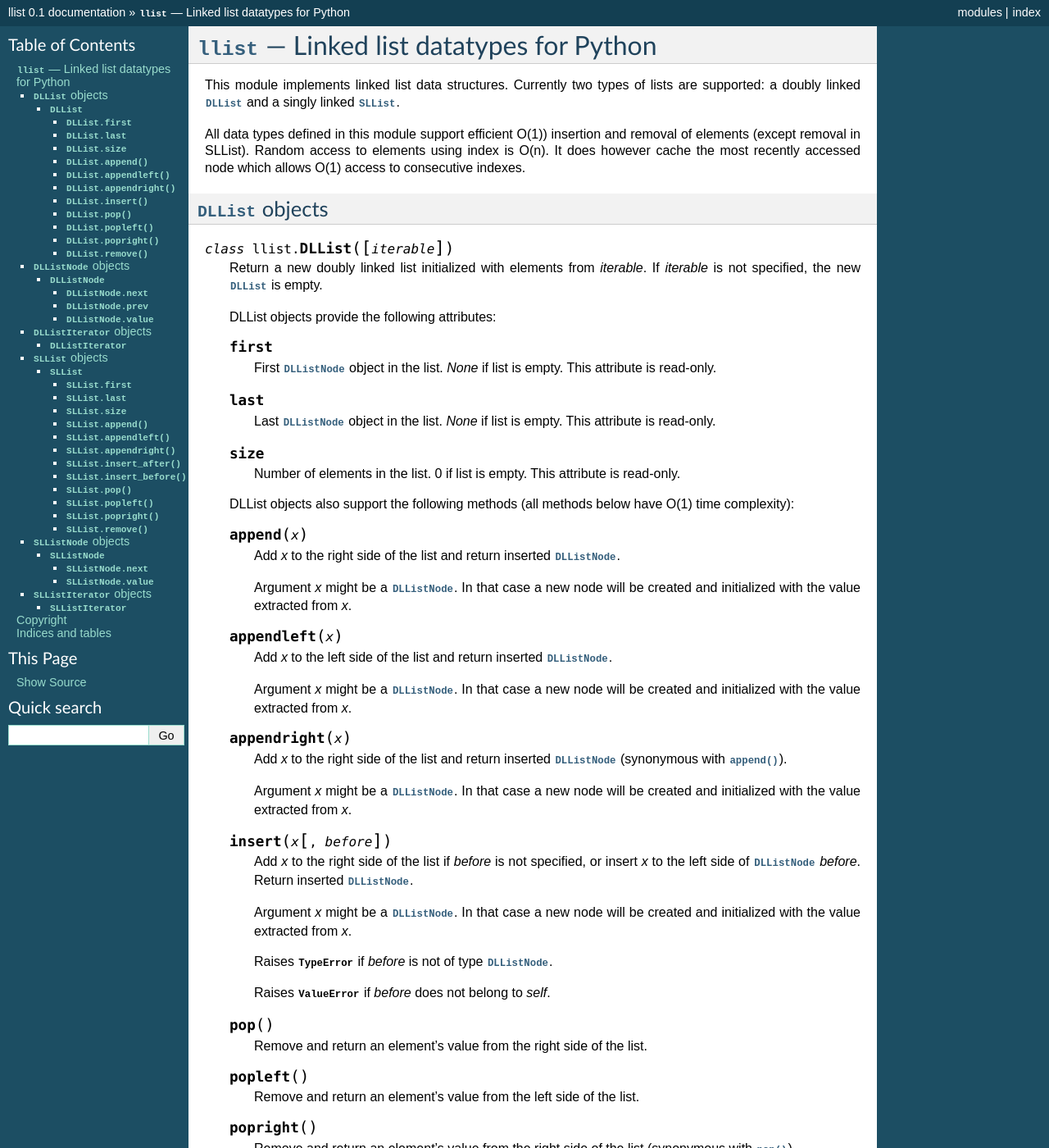
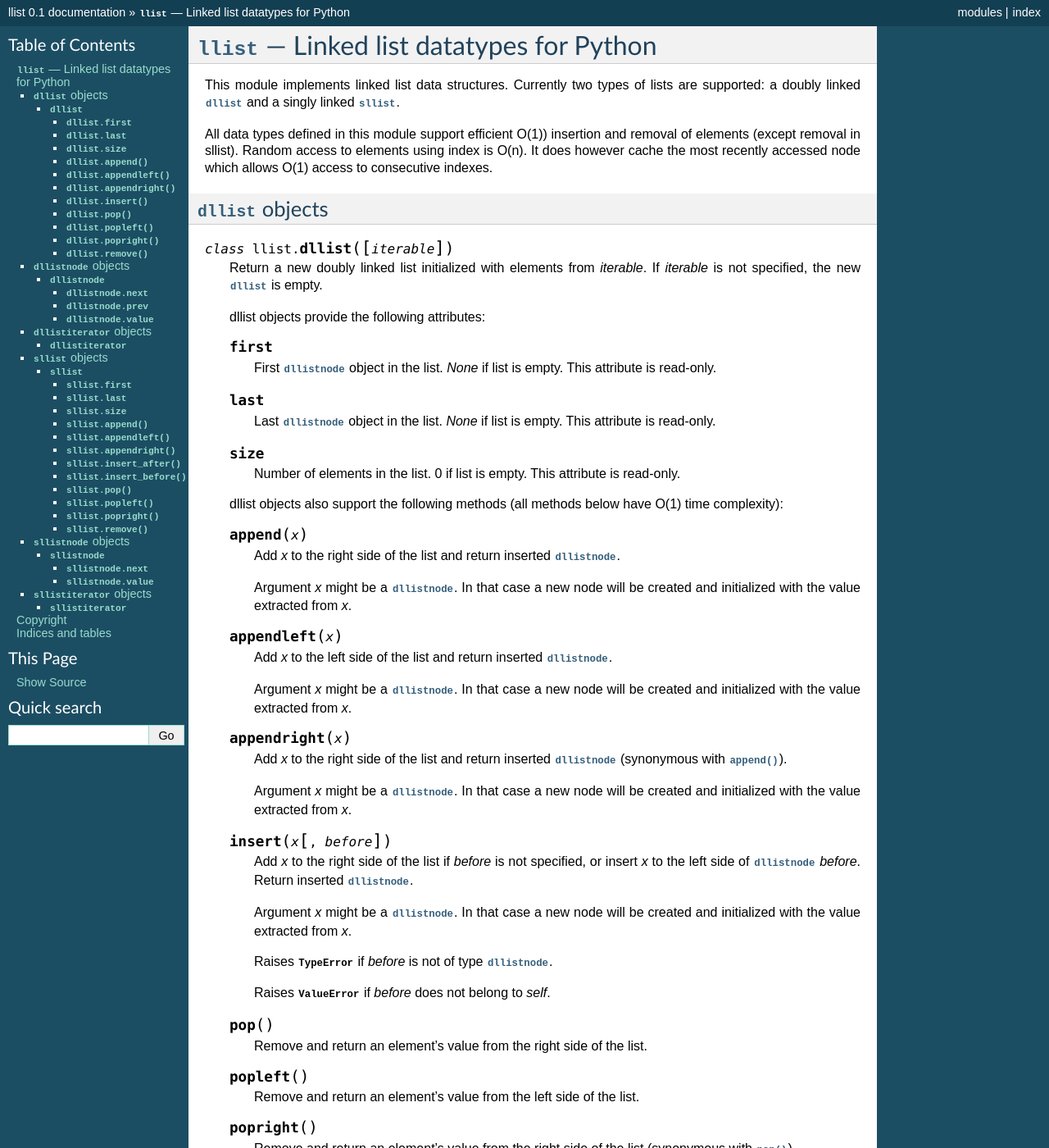
Before and after one commit to ajakubek/python-llist, a Sphinx documentation site: the page built from docs/index.rst, in a window 1280 px wide and 1400 px high. Shown: the whole window at 82% size. Built offline with Sphinx 7.4.7, drawn with Linux system fonts in a browser that asks for light colours; some of the changed text lies outside the part shown.

Commit message:
Decapitalization of class names

```diff
--- a/docs/index.rst
+++ b/docs/index.rst
@@ -13,32 +13,32 @@
 .. moduleauthor:: Rafał Gałczyński <rafal.galczynski@gmail.com>
 
 This module implements linked list data structures.
-Currently two types of lists are supported: a doubly linked :class:`DLList`
-and a singly linked :class:`SLList`.
+Currently two types of lists are supported: a doubly linked :class:`dllist`
+and a singly linked :class:`sllist`.
 
 All data types defined in this module support efficient O(1)) insertion
-and removal of elements (except removal in SLList).
+and removal of elements (except removal in sllist).
 Random access to elements using index is O(n). It does however cache the most
 recently accessed node which allows O(1) access to consecutive indexes.
 
-:class:`DLList` objects
+:class:`dllist` objects
 -----------------------
 
-.. class:: DLList([iterable])
+.. class:: dllist([iterable])
 
    Return a new doubly linked list initialized with elements from *iterable*.
-   If *iterable* is not specified, the new :class:`DLList` is empty.
+   If *iterable* is not specified, the new :class:`dllist` is empty.
 
-   DLList objects provide the following attributes:
+   dllist objects provide the following attributes:
 
    .. attribute:: first
 
-      First :class:`DLListNode` object in the list. `None` if list is empty.
+      First :class:`dllistnode` object in the list. `None` if list is empty.
       This attribute is read-only.
 
    .. attribute:: last
 
-      Last :class:`DLListNode` object in the list. `None` if list is empty.
+      Last :class:`dllistnode` object in the list. `None` if list is empty.
       This attribute is read-only.
 
    .. attribute:: size
@@ -46,44 +46,44 @@ recently accessed node which allows O(1) access to consecutive indexes.
       Number of elements in the list. 0 if list is empty.
       This attribute is read-only.
 
-   DLList objects also support the following methods (all methods below have
+   dllist objects also support the following methods (all methods below have
    O(1) time complexity):
 
    .. method:: append(x)
 
       Add *x* to the right side of the list and return inserted
-      :class:`DLListNode`.
+      :class:`dllistnode`.
 
-      Argument *x* might be a :class:`DLListNode`. In that case a new
+      Argument *x* might be a :class:`dllistnode`. In that case a new
       node will be created and initialized with the value extracted from *x*.
 
    .. method:: appendleft(x)
 
       Add *x* to the left side of the list and return inserted
-      :class:`DLListNode`.
+      :class:`dllistnode`.
 
-      Argument *x* might be a :class:`DLListNode`. In that case a new
+      Argument *x* might be a :class:`dllistnode`. In that case a new
       node will be created and initialized with the value extracted from *x*.
 
    .. method:: appendright(x)
 
       Add *x* to the right side of the list and return inserted
-      :class:`DLListNode` (synonymous with :meth:`append`).
+      :class:`dllistnode` (synonymous with :meth:`append`).
 
-      Argument *x* might be a :class:`DLListNode`. In that case a new
+      Argument *x* might be a :class:`dllistnode`. In that case a new
       node will be created and initialized with the value extracted from *x*.
 
    .. method:: insert(x, [before])
 
       Add *x* to the right side of the list if *before* is not specified,
-      or insert *x* to the left side of :class:`DLListNode` *before*.
-      Return inserted :class:`DLListNode`.
+      or insert *x* to the left side of :class:`dllistnode` *before*.
+      Return inserted :class:`dllistnode`.
 
-      Argument *x* might be a :class:`DLListNode`. In that case a new
+      Argument *x* might be a :class:`dllistnode`. In that case a new
       node will be created and initialized with the value extracted from *x*.
 
       Raises :exc:`TypeError` if *before* is not of type
-      :class:`DLListNode`.
+      :class:`dllistnode`.
 
       Raises :exc:`ValueError` if *before* does not belong to *self*.
 
@@ -105,13 +105,13 @@ recently accessed node which allows O(1) access to consecutive indexes.
       Remove *node* from the list and return the element which was
       stored in it.
 
-      Raises :exc:`TypeError` if *node* is not of type :class:`DLListNode`.
+      Raises :exc:`TypeError` if *node* is not of type :class:`dllistnode`.
 
       Raises :exc:`ValueError` if *self* is empty, or *node* does
       not belong to *self*.
 
 
-   In addition to these methods, DLList supports iteration, ``cmp(l1, l2)``,
+   In addition to these methods, dllist supports iteration, ``cmp(l1, l2)``,
    constant time ``len(l)``, and subscript references ``l[1234]`` for
    accessing elements by index.
 
@@ -120,18 +120,18 @@ recently accessed node which allows O(1) access to consecutive indexes.
    Note that inserting/deleting a node in the middle of the list will
    invalidate this cache.
 
-   Subscript references like ``n = l[1234]`` return a :class:`DLListNode`
+   Subscript references like ``n = l[1234]`` return a :class:`dllistnode`
    object, and not a value stored at that location.
 
    Example:
 
    .. doctest::
 
-      >>> from llist import DLList, DLListNode
+      >>> from llist import dllist, dllistnode
 
-      >>> empty_lst = DLList()          # create an empty list
+      >>> empty_lst = dllist()          # create an empty list
       >>> print empty_lst
-      DLList()
+      dllist()
 
       >>> print len(empty_lst)          # display length of the list
       0
@@ -143,9 +143,9 @@ recently accessed node which allows O(1) access to consecutive indexes.
       >>> print empty_lst.last          # display the last node (nonexistent)
       None
 
-      >>> lst = DLList([1, 2, 3])       # create and initialize a list
+      >>> lst = dllist([1, 2, 3])       # create and initialize a list
       >>> print lst                     # display elements in the list
-      DLList([1, 2, 3])
+      dllist([1, 2, 3])
 
       >>> print len(lst)                # display length of the list
       3
@@ -153,15 +153,15 @@ recently accessed node which allows O(1) access to consecutive indexes.
       3
 
       >>> print lst[0]                  # access nodes by index
-      DLListNode(1)
+      dllistnode(1)
       >>> print lst[1]
-      DLListNode(2)
+      dllistnode(2)
       >>> print lst[2]
-      DLListNode(3)
+      dllistnode(3)
 
       >>> node = lst.first              # get the first node (same as lst[0])
       >>> print node
-      DLListNode(1)
+      dllistnode(1)
 
       >>> print node.value              # get value of node
       1
@@ -170,75 +170,75 @@ recently accessed node which allows O(1) access to consecutive indexes.
       >>> print node.prev               # get the previous node (nonexistent)
       None
       >>> print node.next               # get the next node
-      DLListNode(2)
+      dllistnode(2)
       >>> print node.next.value         # get value of the next node
       2
 
       >>> lst.appendright(4)            # append value to the right side of the list
-      <DLListNode(4)>
+      <dllistnode(4)>
       >>> print lst
-      DLList([1, 2, 3, 4])
-      >>> new_node = DLListNode(5)
+      dllist([1, 2, 3, 4])
+      >>> new_node = dllistnode(5)
       >>> lst.appendright(new_node)     # append value from a node
-      <DLListNode(5)>
+      <dllistnode(5)>
       >>> print lst
-      DLList([1, 2, 3, 4, 5])
+      dllist([1, 2, 3, 4, 5])
       >>> lst.appendleft(0)             # append value to the left side of the list
-      <DLListNode(0)>
+      <dllistnode(0)>
       >>> print lst
-      DLList([0, 1, 2, 3, 4, 5])
+      dllist([0, 1, 2, 3, 4, 5])
 
       >>> node = lst[2]
       >>> lst.insert(1.5, node)         # insert 1.5 before node
-      <DLListNode(1.5)>
+      <dllistnode(1.5)>
       >>> print lst
-      DLList([0, 1, 1.5, 2, 3, 4, 5])
+      dllist([0, 1, 1.5, 2, 3, 4, 5])
       >>> lst.insert(6)                 # append value to the right side of the list
-      <DLListNode(6)>
+      <dllistnode(6)>
       >>> print lst
-      DLList([0, 1, 1.5, 2, 3, 4, 5, 6])
+      dllist([0, 1, 1.5, 2, 3, 4, 5, 6])
 
       >>> lst.popleft()                 # remove leftmost node from the list
       0
       >>> print lst
-      DLList([1, 1.5, 2, 3, 4, 5, 6])
+      dllist([1, 1.5, 2, 3, 4, 5, 6])
       >>> lst.popright()                # remove rightmost node from the list
       6
       >>> print lst
-      DLList([1, 1.5, 2, 3, 4, 5])
+      dllist([1, 1.5, 2, 3, 4, 5])
       >>> node = lst[1]
       >>> lst.remove(node)              # remove 2nd node from the list
       1.5
       >>> print lst
-      DLList([1, 2, 3, 4, 5])
-      >>> foreign_node = DLListNode()   # create an unassigned node
+      dllist([1, 2, 3, 4, 5])
+      >>> foreign_node = dllistnode()   # create an unassigned node
       >>> lst.remove(foreign_node)      # try to remove node not present in the list
       Traceback (most recent call last):
         File "/usr/lib/python2.6/doctest.py", line 1253, in __run
           compileflags, 1) in test.globs
         File "<doctest default[39]>", line 1, in <module>
           lst.remove(foreign_node)
-      ValueError: DLListNode belongs to another list
+      ValueError: dllistnode belongs to another list
 
-      >>> cmp(DLList(), DLList([]))     # list comparison (lexicographical order)
+      >>> cmp(dllist(), dllist([]))     # list comparison (lexicographical order)
       0
-      >>> cmp(DLList([1, 2, 3]), DLList([1, 3, 3]))
+      >>> cmp(dllist([1, 2, 3]), dllist([1, 3, 3]))
       -1
-      >>> cmp(DLList([1, 2]), DLList([1, 2, 3]))
+      >>> cmp(dllist([1, 2]), dllist([1, 2, 3]))
       -1
-      >>> cmp(DLList([1, 2, 3]), DLList())
+      >>> cmp(dllist([1, 2, 3]), dllist())
       1
 
 
-:class:`DLListNode` objects
+:class:`dllistnode` objects
 ---------------------------
 
-.. class:: DLListNode([value])
+.. class:: dllistnode([value])
 
    Return a new doubly linked list node, initialized (optionally)
    with *value*.
 
-   DLListNode objects provide the following attributes:
+   dllistnode objects provide the following attributes:
 
    .. attribute:: next
 
@@ -256,50 +256,50 @@ recently accessed node which allows O(1) access to consecutive indexes.
    the :meth:`__call__()` method (using standard ``node()`` syntax).
 
 
-:class:`DLListIterator` objects
+:class:`dllistiterator` objects
 -------------------------------
 
-.. class:: DLListIterator
+.. class:: dllistiterator
 
    Return a new doubly linked list iterator.
 
-   DLListIterator objects are not meant to be created by user.
-   They are returned by the :meth:`DLList.__iter__()` method to hold
+   dllistiterator objects are not meant to be created by user.
+   They are returned by the :meth:`dllist.__iter__()` method to hold
    iteration state.
 
-   Note that iteration using :class:`DLListIterator` interface will
-   directly yield values stored in nodes, not :class:`DLListNode`
+   Note that iteration using :class:`dllistiterator` interface will
+   directly yield values stored in nodes, not :class:`dllistnode`
    objects.
 
    Example:
 
    .. doctest::
 
-      >>> from llist import DLList
-      >>> lst = DLList([1, 2, 3])
+      >>> from llist import dllist
+      >>> lst = dllist([1, 2, 3])
       >>> for value in lst:
       ...     print value * 2,
       2 4 6
 
 
-:class:`SLList` objects
+:class:`sllist` objects
 -----------------------
 
-.. class:: SLList([iterable])
+.. class:: sllist([iterable])
 
    Return a new singly linked list initialized with elements from *iterable*.
-   If *iterable* is not specified, the new :class:`SLList` is empty.
+   If *iterable* is not specified, the new :class:`sllist` is empty.
 
-   SLList objects provide the following attributes:
+   sllist objects provide the following attributes:
 
    .. attribute:: first
 
-      First :class:`SLListNode` object in the list. `None` if list is empty.
+      First :class:`sllistnode` object in the list. `None` if list is empty.
       This attribute is read-only.
 
    .. attribute:: last
 
-      Last :class:`SLListNode` object in the list. `None` if list is empty.
+      Last :class:`sllistnode` object in the list. `None` if list is empty.
       This attribute is read-only.
 
    .. attribute:: size
@@ -307,14 +307,14 @@ recently accessed node which allows O(1) access to consecutive indexes.
       Number of elements in the list. 0 if list is empty.
       This attribute is read-only.
 
-   SLList objects also support the following methods:
+   sllist objects also support the following methods:
 
    .. method:: append(x)
 
       Add *x* to the right side of the list and return inserted
-      :class:`SLListNode`.
+      :class:`sllistnode`.
 
-      Argument *x* might be a :class:`SLListNode`. In that case a new
+      Argument *x* might be a :class:`sllistnode`. In that case a new
       node will be created and initialized with the value extracted from *x*.
 
       This method has O(1) complexity.
@@ -322,9 +322,9 @@ recently accessed node which allows O(1) access to consecutive indexes.
    .. method:: appendleft(x)
 
       Add *x* to the left side of the list and return inserted
-      :class:`SLListNode`.
+      :class:`sllistnode`.
 
-      Argument *x* might be a :class:`SLListNode`. In that case a new
+      Argument *x* might be a :class:`sllistnode`. In that case a new
       node will be created and initialized with the value extracted from *x*.
 
       This method has O(1) complexity.
@@ -332,32 +332,32 @@ recently accessed node which allows O(1) access to consecutive indexes.
    .. method:: appendright(x)
 
       Add *x* to the right side of the list and return inserted
-      :class:`SLListNode`.
+      :class:`sllistnode`.
 
-      Argument *x* might be a :class:`SLListNode`. In that case a new
+      Argument *x* might be a :class:`sllistnode`. In that case a new
       node will be created and initialized with the value extracted from *x*.
 
       This method has O(1) complexity.
 
    .. method:: insert_after(x, node)
 
-      Inserts *x* after *node* and return inserted :class:`SLListNode`.
+      Inserts *x* after *node* and return inserted :class:`sllistnode`.
 
-      Argument *x* might be a :class:`SLListNode`. In that case a new
+      Argument *x* might be a :class:`sllistnode`. In that case a new
       node will be created and initialized with the value extracted from *x*.
 
-      Raises :exc:`TypeError` if *node* is not of type :class:`SLListNode`.
+      Raises :exc:`TypeError` if *node* is not of type :class:`sllistnode`.
 
       This method has O(1) complexity.
 
    .. method:: insert_before(x, node)
 
-      Inserts *x* before *node* and return inserted :class:`SLListNode`.
+      Inserts *x* before *node* and return inserted :class:`sllistnode`.
 
-      Argument *x* might be a :class:`SLListNode`. In that case a new
+      Argument *x* might be a :class:`sllistnode`. In that case a new
       node will be created and initialized with the value extracted from *x*.
 
-      Raises :exc:`TypeError` if *node* is not of type :class:`SLListNode`.
+      Raises :exc:`TypeError` if *node* is not of type :class:`sllistnode`.
 
       This method has O(n) complexity.
 
@@ -383,7 +383,7 @@ recently accessed node which allows O(1) access to consecutive indexes.
 
       Remove *node* from the list.
 
-      Raises :exc:`TypeError` if *node* is not of type :class:`SLListNode`.
+      Raises :exc:`TypeError` if *node* is not of type :class:`sllistnode`.
 
       Raises :exc:`ValueError` if *self* is empty, or *node* does
       not belong to *self*.
@@ -391,15 +391,15 @@ recently accessed node which allows O(1) access to consecutive indexes.
       This method has O(n) time complexity.
 
 
-:class:`SLListNode` objects
+:class:`sllistnode` objects
 ---------------------------
 
-.. class:: SLListNode([value])
+.. class:: sllistnode([value])
 
    Return a new singly linked list node, initialized (optionally)
    with *value*.
 
-   SLListNode objects provide the following attributes:
+   sllistnode objects provide the following attributes:
 
    .. attribute:: next
 
@@ -413,27 +413,27 @@ recently accessed node which allows O(1) access to consecutive indexes.
    the :meth:`__call__()` method (using standard ``node()`` syntax).
 
 
-:class:`SLListIterator` objects
+:class:`sllistiterator` objects
 -------------------------------
 
-.. class:: SLListIterator
+.. class:: sllistiterator
 
    Return a new singly linked list iterator.
 
-   SLListIterator objects are not meant to be created by user.
-   They are returned by the :meth:`SLList.__iter__()` method to hold
+   sllistiterator objects are not meant to be created by user.
+   They are returned by the :meth:`sllist.__iter__()` method to hold
    iteration state.
 
-   Note that iteration using :class:`SLListIterator` interface will
-   directly yield values stored in nodes, not :class:`SLListNode`
+   Note that iteration using :class:`sllistiterator` interface will
+   directly yield values stored in nodes, not :class:`sllistnode`
    objects.
 
    Example:
 
    .. doctest::
 
-      >>> from llist import SLList
-      >>> lst = SLList([1, 2, 3])
+      >>> from llist import sllist
+      >>> lst = sllist([1, 2, 3])
       >>> for value in lst:
       ...     print value * 2,
       2 4 6
```
Also changed, not shown: 6 other files.
